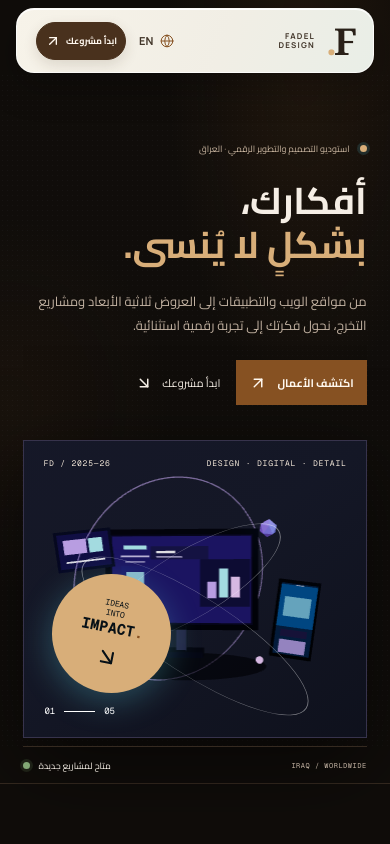
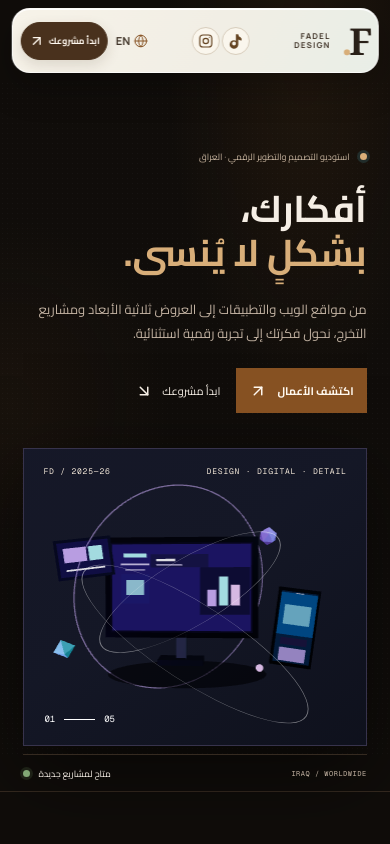
Before and after one commit to sdfghjkl8765/fadel-design, a Next.js app: page / in a window 390 px wide. Shown: the top 844 px of the page. Built offline with nearby package versions, Linux system fonts and the light colour scheme.

Commit message:
update: وصف التعديل الذي قمت به

```diff
--- a/app/globals.css
+++ b/app/globals.css
@@ -16,7 +16,7 @@
 }
 
 * { box-sizing: border-box; }
-html { scroll-behavior: smooth; scroll-padding-top: 88px; }
+html { scroll-behavior: smooth; scroll-padding-top: 112px; }
 body { margin: 0; background: var(--paper); color: var(--ink); font-family: var(--font-english), var(--font-arabic), sans-serif; }
 button, input, select, textarea { font: inherit; }
 button, a { -webkit-tap-highlight-color: transparent; }
@@ -24,7 +24,7 @@ a { color: inherit; text-decoration: none; }
 button { color: inherit; }
 ::selection { background: var(--lime); color: var(--ink); }
 
-.site-shell { overflow: hidden; width: 100%; }
+.site-shell { overflow: clip; width: 100%; padding-top: 100px; }
 .site-header { height: 78px; padding: 0 7.1%; display: flex; align-items: center; justify-content: space-between; border-bottom: 1px solid var(--line); position: relative; z-index: 10; background: var(--paper); }
 .wordmark { display: inline-flex; align-items: center; gap: 9px; flex: 0 0 auto; }
 .wordmark-symbol { font-family: Georgia, serif; font-size: 43px; line-height: .8; letter-spacing: -3px; font-weight: 700; }
@@ -39,7 +39,7 @@ button { color: inherit; }
 .header-cta { display: inline-flex; gap: 13px; align-items: center; padding: 12px 16px; color: white; background: var(--ink); font-size: 11px; transition: background .2s, color .2s; }
 .header-cta:hover { color: var(--ink); background: var(--lime); }
 
-.hero { min-height: 672px; height: calc(100svh - 78px); max-height: 870px; position: relative; display: grid; grid-template-columns: 1fr 1fr; padding: 0 7.1%; align-items: center; border-bottom: 1px solid var(--line); isolation: isolate; }
+.hero { min-height: 672px; height: calc(100svh - 100px); max-height: 870px; position: relative; display: grid; grid-template-columns: 1fr 1fr; padding: 0 7.1%; align-items: center; border-bottom: 1px solid var(--line); isolation: isolate; }
 .hero::before { content: ""; position: absolute; z-index: -1; inset: 0 0 35px; background-image: radial-gradient(#28292315 .65px, transparent .65px); background-size: 5px 5px; opacity: .55; pointer-events: none; }
 .hero-grain { position: absolute; top: 14%; left: 48.8%; height: 62%; border-left: 1px solid var(--line); }
 .hero-copy { z-index: 1; padding: 7px 0 29px; animation: reveal-up .8s both; }
@@ -65,10 +65,6 @@ button { color: inherit; }
 .hero-image { position: absolute; background-size: cover; background-position: center; }
 .hero-image-main { inset: 0; background-image: url("https://images.unsplash.com/photo-1558655146-d09347e92766?auto=format&fit=crop&w=1400&q=90"); filter: saturate(.7); mix-blend-mode: multiply; opacity: .85; }
 .hero-image-inset { right: 8%; top: 21%; width: 33%; height: 42%; background-image: url("https://images.unsplash.com/photo-1557683316-973673baf926?auto=format&fit=crop&w=700&q=85"); border: 7px solid var(--paper); box-shadow: 0 16px 35px #15191c30; transform: rotate(3deg); }
-.hero-stamp { position: absolute; z-index: 2; left: 8%; bottom: 15%; width: 165px; aspect-ratio: 1; border-radius: 50%; background: var(--lime); color: var(--ink); display: flex; flex-direction: column; align-items: center; justify-content: center; line-height: 1.1; font: 10px var(--font-geist-mono), monospace; transform: rotate(-11deg); box-shadow: 0 7px 24px #17191822; }
-.hero-stamp strong { font: 700 20px var(--font-geist-mono), monospace; }
-.hero-stamp strong span { color: var(--blue); }
-.hero-stamp svg { margin-top: 8px; }
 .hero-art-index { position: absolute; z-index: 2; bottom: 20px; right: 20px; display: flex; gap: 9px; align-items: center; color: white; font: 9px var(--font-geist-mono), monospace; }
 .hero-art-index i { display: block; height: 1px; width: 31px; background: white; }
 .hero-orbit { position: absolute; z-index: 1; border: 1px solid #ffffff70; border-radius: 50%; width: 61%; aspect-ratio: 1; top: 13%; left: 18%; transform: rotate(-31deg) scaleY(.32); }
@@ -222,8 +218,6 @@ button { color: inherit; }
 .is-arabic .hero-bottom, .is-arabic .hero-art-topline, .is-arabic .hero-art-index, .is-arabic .hero-side-index, .is-arabic .service-price strong, .is-arabic .price-amount strong { direction: ltr; }
 .is-arabic .hero-side-index { right: auto; left: 2.5%; }
 .is-arabic .scroll-cue { left: auto; right: 7.1%; }
-.is-arabic .hero-stamp { transform: rotate(11deg); }
-.is-arabic .hero-stamp strong { direction: ltr; }
 .is-arabic .hero-art-index { right: auto; left: 20px; }
 .is-arabic .project-badge, .is-arabic .project-image-number { left: auto; right: 15px; }
 .is-arabic .project-open { right: auto; left: 15px; }
@@ -281,8 +275,6 @@ button { color: inherit; }
   .scroll-cue { display: none; }
   .hero-art { height: auto; aspect-ratio: 1.15; width: 100%; margin: 0 0 45px; }
   .hero-image-inset { width: 31%; height: 38%; border-width: 5px; }
-  .hero-stamp { width: 119px; font-size: 8px; }
-  .hero-stamp strong { font-size: 15px; }
   .hero-bottom { left: 6%; right: 6%; height: 37px; font-size: 7px; }
   .hero-bottom span:first-child { font-size: 9px; }
   .hero-side-index, .hero-grain { display: none; }
@@ -381,12 +373,14 @@ body {
 }
 
 .site-header {
-  position: sticky;
+  position: fixed;
   top: 12px;
+  left: 50%;
   width: min(1320px, calc(100% - 7.1%));
   height: 76px;
-  margin: 12px auto 0;
+  margin: 0;
   padding-inline: clamp(22px, 4.4vw, 68px);
+  transform: translateX(-50%);
   border: 1px solid #ffffffb8;
   border-radius: 22px;
   background: linear-gradient(112deg, #f7f3e9 0%, #f1eee5 58%, #e9eee7 100%);
@@ -415,6 +409,26 @@ body {
   color: #70431c;
   background: #e9ddcd;
   transform: translateY(-1px);
+}
+.header-socials { display: flex; align-items: center; gap: 7px; }
+.header-socials a {
+  display: inline-flex;
+  width: 35px;
+  height: 35px;
+  align-items: center;
+  justify-content: center;
+  border: 1px solid #d8cdbc;
+  border-radius: 50%;
+  color: #644321;
+  background: #fffaf1a6;
+  transition: color .2s ease, background-color .2s ease, border-color .2s ease, transform .2s ease;
+}
+.header-socials a svg { width: 17px; height: 17px; }
+.header-socials a:hover {
+  transform: translateY(-2px);
+  color: #fff8ef;
+  background: #865122;
+  border-color: #865122;
 }
 .header-actions { gap: clamp(12px, 1.8vw, 24px); }
 .language-toggle {
@@ -455,23 +469,34 @@ body {
   }
   .main-nav { gap: 10px; }
   .main-nav a { padding-inline: 8px; }
+  .header-socials { gap: 5px; }
 }
 
 @media (max-width: 760px) {
+  html { scroll-padding-top: 91px; }
+  .site-shell { padding-top: 81px; }
   .site-header {
     top: 8px;
     width: calc(100% - 8%);
     height: 65px;
-    margin-top: 8px;
+    margin: 0;
     padding-inline: 5%;
     border-radius: 18px;
   }
+  .header-socials { gap: 4px; }
+  .header-socials a { width: 31px; height: 31px; }
+  .header-socials a svg { width: 16px; height: 16px; }
   .header-actions { gap: 13px; }
   .header-cta { gap: 7px; padding: 10px 11px; font-size: 10px; }
 }
 
 @media (max-width: 390px) {
-  .header-cta { gap: 5px; padding-inline: 8px; font-size: 9px; }
+  .site-header { width: calc(100% - 6%); padding-inline: 8px; }
+  .header-socials { gap: 2px; }
+  .header-socials a { width: 28px; height: 28px; }
+  .header-actions { gap: 8px; }
+  .header-cta { gap: 4px; padding-inline: 7px; font-size: 9px; }
+  .language-toggle { gap: 4px; }
 }
 
 .wordmark-name, .main-nav a, .language-toggle, .header-cta,
@@ -507,10 +532,7 @@ body {
 .hero-scene { position: absolute; inset: 0; z-index: 1; }
 .hero-scene canvas { display: block; width: 100%; height: 100%; touch-action: pan-y; }
 .hero-art-topline, .hero-art-index { z-index: 3; pointer-events: none; }
-.hero-stamp { z-index: 3; pointer-events: none; }
 .hero-art-topline { color: #d5d2e4; }
-.hero-stamp { color: #071016; background: var(--lime); box-shadow: 0 8px 33px #67e8f944; }
-.hero-stamp strong span { color: #6045c7; }
 .hero-bottom { border-color: var(--line); }
 .hero-bottom span:first-child { color: var(--ink); }
 .hero-bottom .status-dot { background: #67e8b5; box-shadow: 0 0 0 3px #67e8b51a; }
@@ -726,7 +748,6 @@ body {
 .hero-side-index, .service-number, .filter-count,
 .work-footer, .site-footer { color: #aa9885; }
 .hero-art-topline { color: #f0e5d7; }
-.hero-stamp strong span { color: #865122; }
 .hero-bottom .status-dot { background: #82a875; box-shadow: 0 0 0 3px #82a87524; }
 .button-primary, .form-submit {
   background: #865122;
--- a/app/page.tsx
+++ b/app/page.tsx
@@ -75,6 +75,20 @@ export default function Home() {
             <a href={["#about", "#services", "#work", "#pricing", "#faq"][index]} key={item}>{item}</a>
           ))}
         </nav>
+        <div className="header-socials" role="group" aria-label={isArabic ? "حسابات التواصل الاجتماعي" : "Social media"}>
+          <a href={SITE_CONFIG.tiktokUrl} target="_blank" rel="noreferrer" aria-label="TikTok">
+            <svg viewBox="0 0 24 24" aria-hidden="true" fill="currentColor">
+              <path d="M19.59 6.69a4.83 4.83 0 0 1-3.77-4.25V2h-3.57v13.67a2.9 2.9 0 0 1-2.9 2.9 2.9 2.9 0 1 1 2.9-2.9c0-.18-.02-.36-.05-.53V11.5a6.46 6.46 0 1 0 3.62 5.8V9.74a8.36 8.36 0 0 0 4.89 1.57V7.77a4.82 4.82 0 0 1-1.12-.08Z" />
+            </svg>
+          </a>
+          <a href="https://www.instagram.com/fx5_0/" target="_blank" rel="noreferrer" aria-label="Instagram">
+            <svg viewBox="0 0 24 24" aria-hidden="true" fill="none" stroke="currentColor" strokeWidth="1.8">
+              <rect x="3" y="3" width="18" height="18" rx="5" />
+              <circle cx="12" cy="12" r="4" />
+              <circle cx="17.5" cy="6.5" r=".8" fill="currentColor" stroke="none" />
+            </svg>
+          </a>
+        </div>
         <div className="header-actions">
           <button className="language-toggle" onClick={() => setLanguage(isArabic ? "en" : "ar")} aria-label={isArabic ? "Switch to English" : "التبديل إلى العربية"}>
             <span className="language-globe"><Globe size={16} strokeWidth={1.7} /></span>
@@ -99,7 +113,6 @@ export default function Home() {
         <div className="hero-art">
           <div className="hero-art-topline"><span>FD / 2025—26</span><span>DESIGN · DIGITAL · DETAIL</span></div>
           <HeroScene label={isArabic ? "مشهد ثلاثي الأبعاد تفاعلي يضم شاشة حاسوب وهاتفاً وشريحة عرض" : "Interactive 3D scene featuring a computer monitor, phone, and presentation slide"} />
-          <div className="hero-stamp"><span>IDEAS</span><span>INTO</span><strong>IMPACT<span>.</span></strong><ArrowDownRight size={25} /></div>
           <div className="hero-art-index"><span>01</span><i /> <span>05</span></div>
           <div className="hero-orbit orbit-one" /><div className="hero-orbit orbit-two" />
         </div>
```
